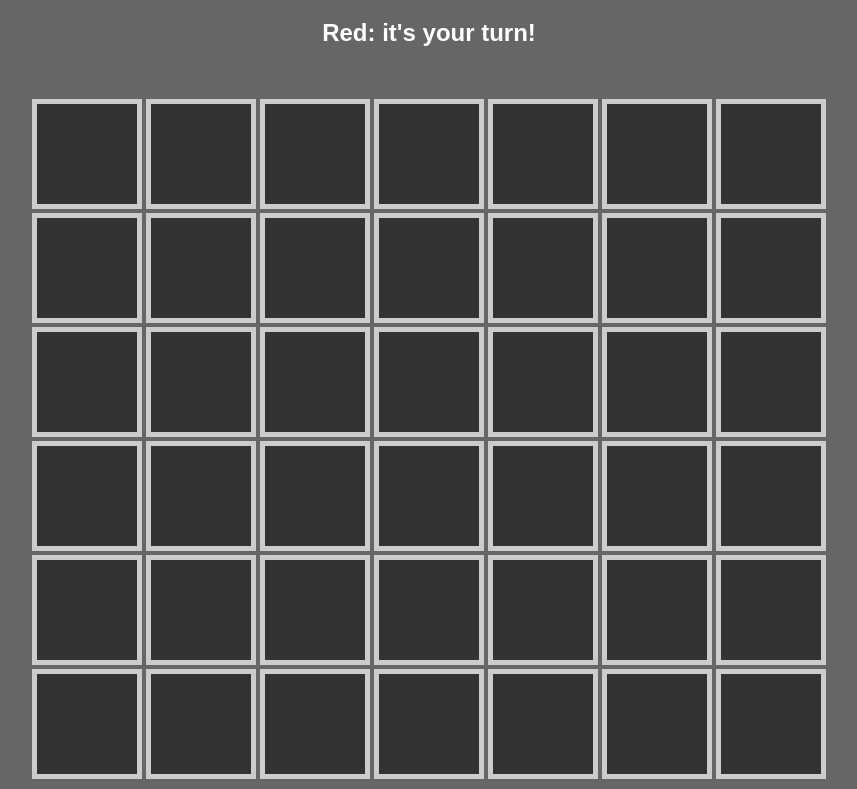
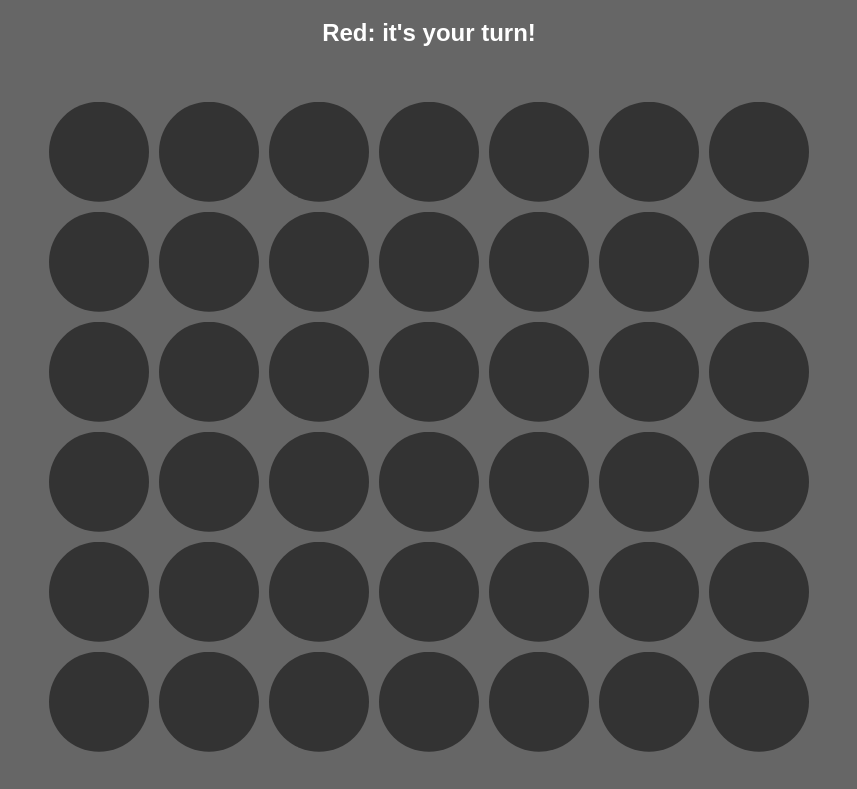
Before and after one commit to Azhobart/first-git-challenge, a plain HTML site: page index.html in a window 1280 px wide. Shown: the part 61-850 px from the top of the page, without its empty margins (211-1068 px from the left). After the commit the page ends 826 px from the top, so only its background shows below. Drawn offline with Linux system fonts and the light colour scheme.

Commit message:
tiles are now circles and entirely color dependent

```diff
--- a/style.css
+++ b/style.css
@@ -13,23 +13,26 @@ body {
 
   .tile {
     background: #333333;
-    border: 5px solid #ccc;
     cursor: pointer;
-    font-size: 65px;
+    clip-path: circle(50px);
     height: 100px;
     line-height: 100px;
-    margin: 2px;
-    text-align: center;
+    margin: 5px;
     width: 100px;
   }
 
+
   .x {
     background-color: #ff0000;
+    color: #ff0000;
   }
+
 
   .o {
     background-color: #FFFF00;
+    color: #FFFF00;
   }
+
 
   #winner {
     border-radius: 10px;
```
